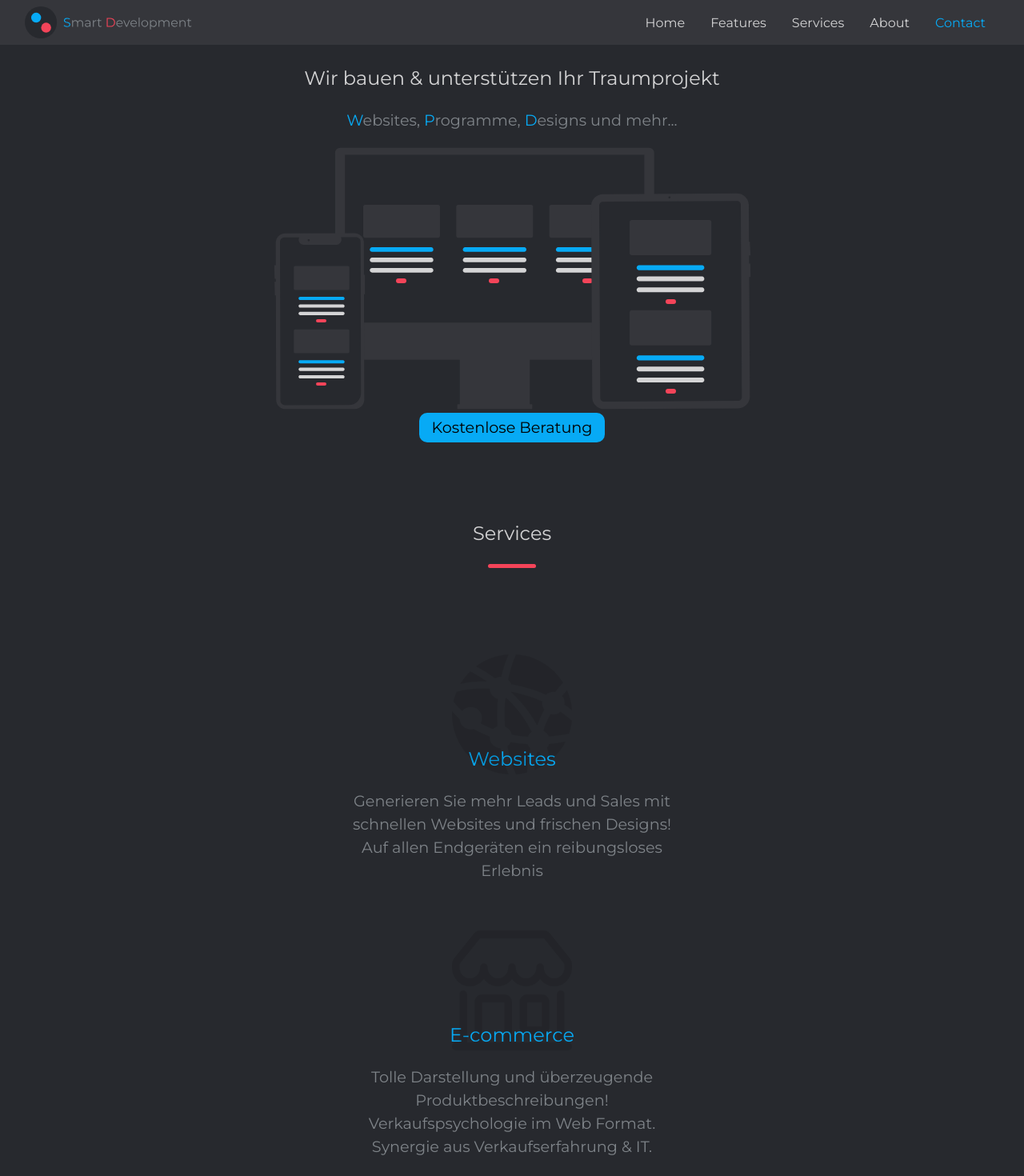
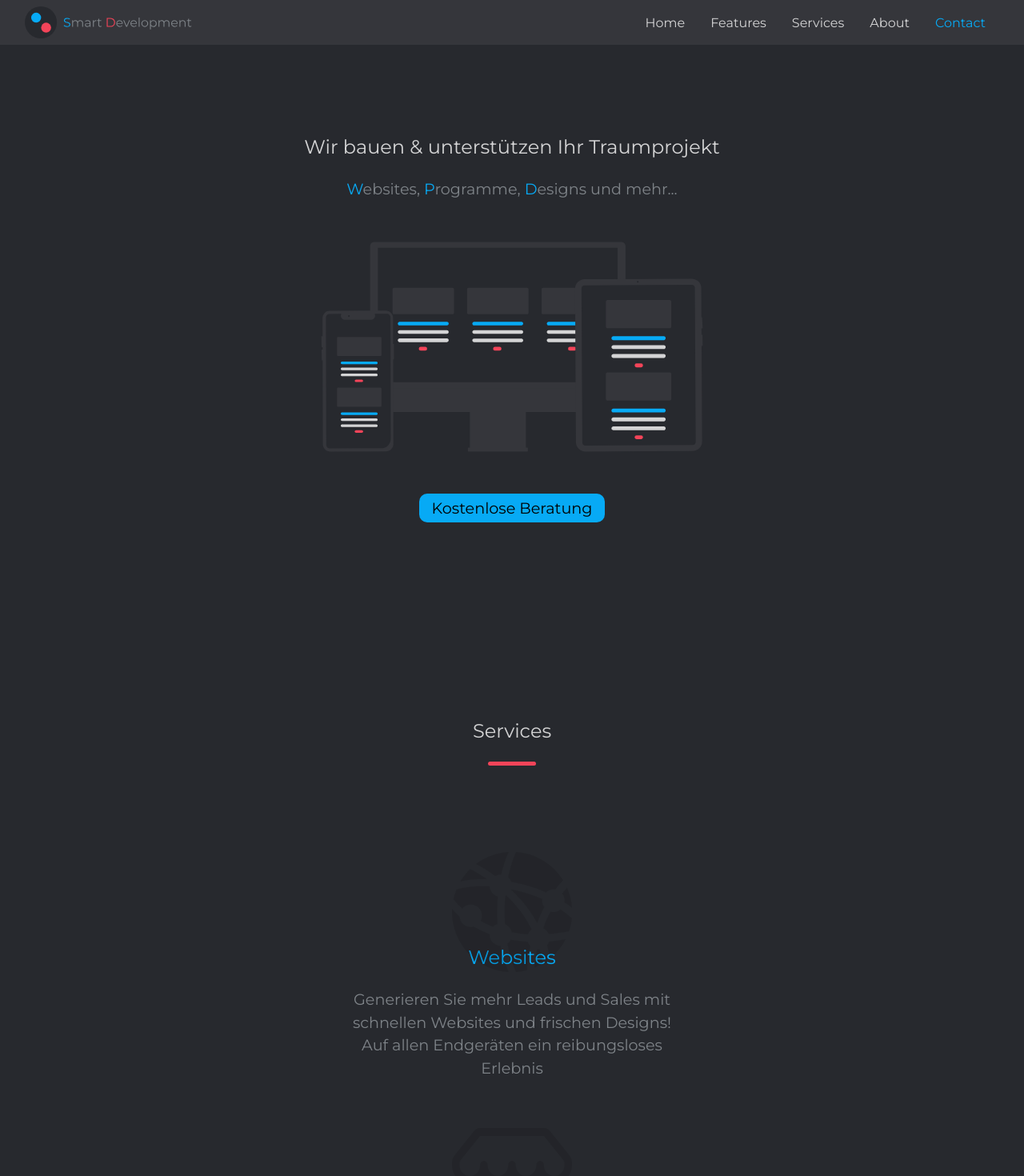
Before and after one commit to Artur-SE/Portfolio-Website, a React (Create React App) app: page / in a window 1280 px wide. Shown: the top 1470 px of the page at 80% size. Built offline with nearby package versions, Linux system fonts and the light colour scheme.

Commit message:
optimization

```diff
--- a/src/App.js
+++ b/src/App.js
@@ -2,7 +2,6 @@ import Navbar from "./components/Navbar";
 import Hero from "./components/Hero";
 import Services from "./components/Services";
 import AboutMe from "./components/AboutMe";
-import Projects from "./components/Projects";
 import Contact from "./components/Contact";
 import Footer from "./components/Footer";
 
@@ -13,10 +12,8 @@ function App() {
       <Hero />
       <Services />
       <AboutMe />
-      {/*
-      <Projects />
       <Contact />
-      <Footer /> */}
+      <Footer />
     </div>
   );
 }
--- a/src/components/Contact.js
+++ b/src/components/Contact.js
@@ -1,11 +1,57 @@
 import React from "react";
+
+// Styling
+import styled from "styled-components";
 
 const Contact = () => {
   return (
-    <div>
-      <h1>Contact</h1>
-    </div>
+    <StyledContact>
+      <div className="container">
+        <h1 className="headline">In Kontakt kommen</h1>
+        <div className="underline"></div>
+        <form action="">
+          <label htmlFor="Name">Name</label>
+          <br />
+          <br />
+          <input type="text" />
+          <br />
+          <br />
+
+          <label htmlFor="E-mail">E-mail</label>
+          <br />
+          <br />
+          <input type="email" />
+          <br />
+          <br />
+
+          <label htmlFor="Name">Nachricht</label>
+          <br />
+          <br />
+          <textarea name="message" cols="30" rows="10"></textarea>
+          <br />
+          <br />
+
+          <button className="btn-primary" type="submit">
+            Senden
+          </button>
+        </form>
+      </div>
+    </StyledContact>
   );
 };
 
+const StyledContact = styled.section`
+  input,
+  textarea {
+    color: var(--textColor1);
+    background-color: var(--backgroundColor2);
+    border: none;
+    padding: 1rem;
+    width: 300px;
+  }
+  label {
+    color: var(--textColor1);
+  }
+`;
+
 export default Contact;
--- a/src/components/Footer.js
+++ b/src/components/Footer.js
@@ -1,11 +1,26 @@
 import React from "react";
+
+// Styling
+import styled from "styled-components";
+
+// Assets
+import logo from "../assets/logo.svg";
 
 const Footer = () => {
   return (
-    <div>
-      <h1>Footer</h1>
-    </div>
+    <StyledFooter>
+      <div className="container">
+        <img src={logo} alt="" />
+        <p>Impressum</p>
+        <p>Datenschutz</p>
+      </div>
+    </StyledFooter>
   );
 };
 
+const StyledFooter = styled.section`
+  background-color: var(--backgroundColor2);
+  padding: 1rem;
+`;
+
 export default Footer;
--- a/src/components/Hero.js
+++ b/src/components/Hero.js
@@ -32,8 +32,16 @@ const Home = () => {
 // Styled Component -----------------------------------------------------------
 
 const StyledHero = styled.section`
+  height: 100vh;
+  display: flex;
+  flex-direction: column;
+  justify-content: center;
+  align-items: center;
+  margin: 0;
+
   img {
     max-width: 80%;
+    margin: 2rem 0 3rem 0;
   }
 `;
 
--- a/src/components/Services.js
+++ b/src/components/Services.js
@@ -25,7 +25,9 @@ const Services = () => {
 
 // Styled Component -----------------------------------------------------------
 
-const StyledServices = styled.section``;
+const StyledServices = styled.section`
+  margin-top: 0;
+`;
 // ----------------------------------------------------------------------------
 
 export default Services;
--- a/src/index.css
+++ b/src/index.css
@@ -31,6 +31,7 @@ body {
 
 h1,
 h2,
+h3,
 h4,
 h5,
 h6 {
@@ -46,8 +47,16 @@ h3 {
   font-size: 1.2rem;
   line-height: 1.5em;
 }
+
 span {
   color: var(--primaryColor);
+}
+
+section {
+  margin-top: 5rem;
+  text-align: center;
+  padding-left: 0.5rem;
+  padding-right: 0.5rem;
 }
 
 .btn-primary {
@@ -89,10 +98,3 @@ span {
 .container {
   text-align: center;
 }
-
-section {
-  margin-top: 5rem;
-  text-align: center;
-  padding-left: 0.5rem;
-  padding-right: 0.5rem;
-}
```
